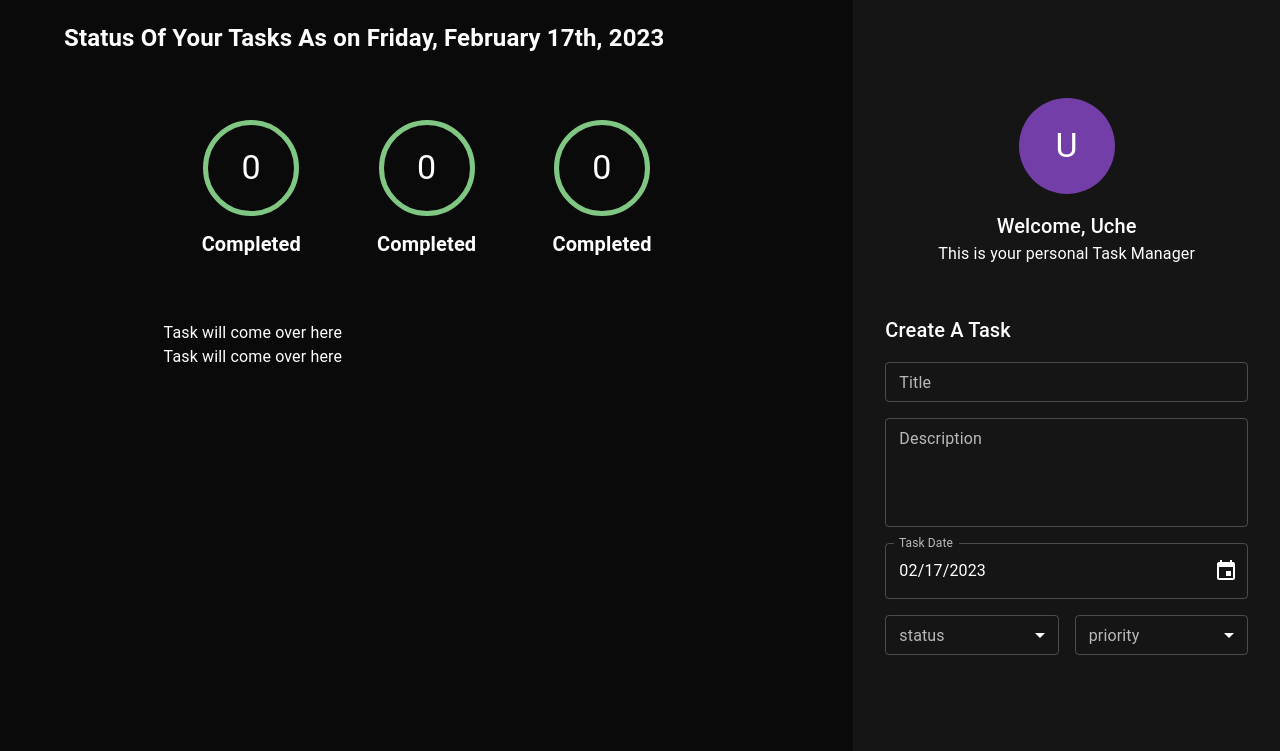
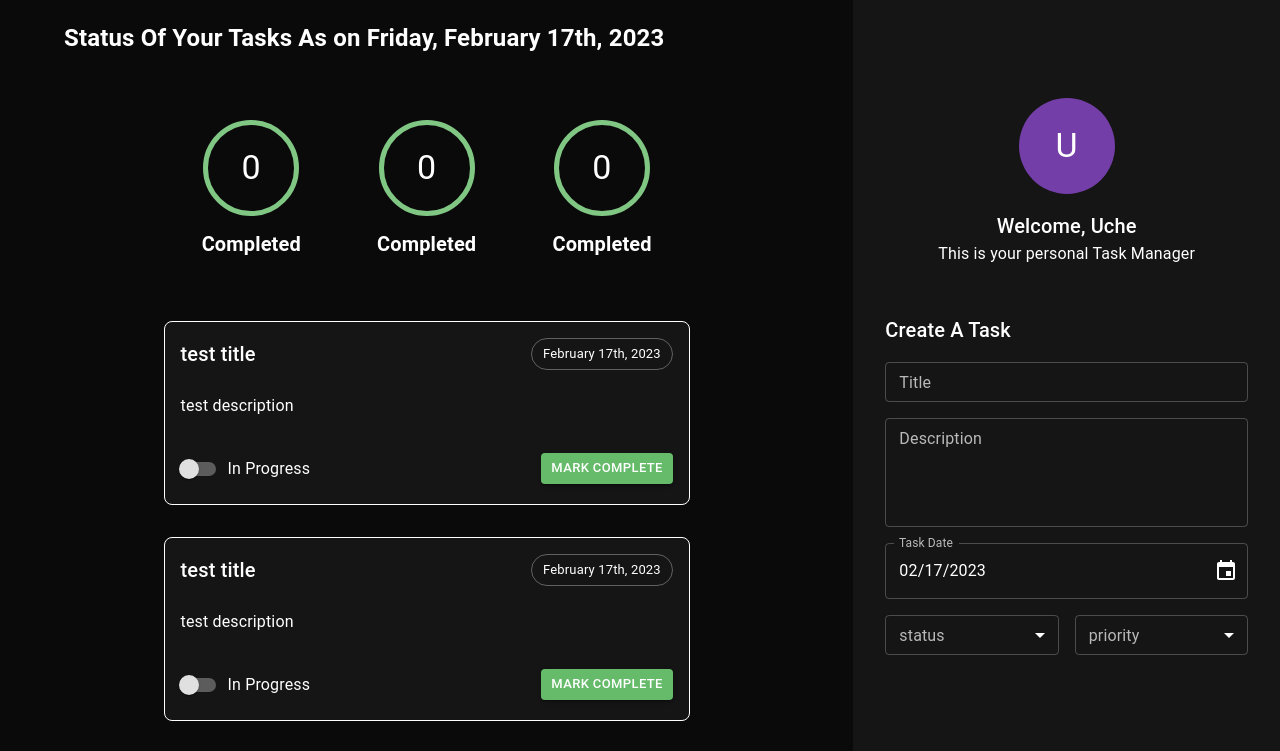
Before and after one commit to charly-com/Task-Manager, a React (Create React App) app: page / in a window 1280 px wide. Shown: the top 751 px of the page. Built offline with nearby package versions, Linux system fonts and the light colour scheme.

Commit message:
worked on the task folder where i made the component to be dynamic and splited them inton different component

```diff
--- /dev/null
+++ b/src/components/task/_taskDescription.tsx
@@ -0,0 +1,19 @@
+import React, { FC, ReactElement } from 'react';
+import { Box, Typography } from '@mui/material';
+import { ITaskDescription } from './interfaces/ITaskDescription';
+import PropTypes from 'prop-types';
+
+export const TaskDescription: FC<ITaskDescription> = (props): ReactElement => {
+    const { description = 'default description' } = props;
+    return (
+        <Box>
+            <Typography>
+                {description}
+            </Typography>
+        </Box>
+    );
+};
+
+TaskDescription.propTypes = {
+    description: PropTypes.string,
+};
--- /dev/null
+++ b/src/components/task/_taskFooter.tsx
@@ -0,0 +1,43 @@
+import React, { FC, ReactElement } from 'react';
+import { Box, Button, FormControlLabel, Switch } from '@mui/material';
+import { ITaskFooterProps } from './interfaces/ITaskFooter';
+import PropTypes from 'prop-types';
+
+export const TaskFooter: FC<ITaskFooterProps> = (props): ReactElement => {
+    const {
+        onStatusChange = (e) => console.log(e),
+        onClick = (e) => console.log(e),
+    } = props;
+    return (
+        <Box
+            display="flex"
+            justifyContent="space-between"
+            alignItems="center"
+            mt={4}
+        >
+            <FormControlLabel
+                label="In Progress"
+                control={
+                    <Switch
+                        color="warning"
+                        onChange={(e) => onStatusChange(e)}
+                    />
+                }
+            />
+            <Button
+                variant="contained"
+                color="success"
+                size="small"
+                sx={{ color: '#ffffff' }}
+                onClick={(e) => onClick(e)}
+            >
+                Mark Complete
+            </Button>
+        </Box>
+    );
+};
+
+TaskFooter.propTypes = {
+    onStatusChange: PropTypes.func,
+    onClick: PropTypes.func,
+};
--- /dev/null
+++ b/src/components/task/_taskHeader.tsx
@@ -0,0 +1,24 @@
+import React, { FC, ReactElement } from 'react';
+import { Box, Chip, Typography } from '@mui/material';
+import { ITaskHeader } from './interfaces/ITaskHeader';
+import { format } from 'date-fns';
+import PropTypes from 'prop-types';
+
+export const TaskHeader: FC<ITaskHeader> = (props): ReactElement => {
+    const { title = 'default title', date = new Date() } = props;
+    return (
+        <Box display="flex" width="100%" justifyContent="space-between" mb={3}>
+            <Box>
+                <Typography variant="h6">{title}</Typography>
+            </Box>
+            <Box>
+                <Chip variant="outlined" label={format(date, 'PPP')} />
+            </Box>
+        </Box>
+    );
+};
+
+TaskHeader.propTypes = {
+    title: PropTypes.string,
+    date: PropTypes.instanceOf(Date),
+};
--- /dev/null
+++ b/src/components/task/helpers/renderPriorityBoarder.ts
@@ -0,0 +1,14 @@
+import { Priority } from '../../createTaskForm/enums/Priority';
+
+export const renderPriorityBoarder = (priority: string): string => {
+    switch (priority) {
+        case Priority.Low:
+            return 'gray.900';
+        case Priority.Medium:
+            return 'info.light';
+        case Priority.High:
+            return 'error.light';
+        default:
+            return 'gray.900';
+    }
+}
--- /dev/null
+++ b/src/components/task/interfaces/ITask.ts
@@ -0,0 +1,10 @@
+import { ITaskDescription } from "./ITaskDescription";
+import { ITaskHeader } from "./ITaskHeader";
+import { ITaskFooterProps } from "./ITaskFooter";
+
+
+export interface ITask extends ITaskDescription, ITaskHeader, ITaskFooterProps {
+    id?: string;
+    status?: string;
+    priority?: string;
+}
--- /dev/null
+++ b/src/components/task/interfaces/ITaskDescription.ts
@@ -0,0 +1,3 @@
+export interface ITaskDescription {
+    description?: string;
+}
--- /dev/null
+++ b/src/components/task/interfaces/ITaskFooter.ts
@@ -0,0 +1,7 @@
+import React from 'react';
+
+
+export interface ITaskFooterProps {
+    onStatusChange?: (e: React.ChangeEvent<HTMLInputElement>) => void;
+    onClick?: (e: React.MouseEvent<HTMLButtonElement> | React.MouseEvent<HTMLAnchorElement>) => void;
+}
--- /dev/null
+++ b/src/components/task/interfaces/ITaskHeader.ts
@@ -0,0 +1,4 @@
+export interface ITaskHeader {
+    title?: string;
+    date?: Date;
+}
--- /dev/null
+++ b/src/components/task/task.tsx
@@ -0,0 +1,53 @@
+import React, { FC, ReactElement } from 'react';
+import { Box } from '@mui/material';
+import { TaskHeader } from './_taskHeader';
+import { TaskDescription } from './_taskDescription';
+import { TaskFooter } from './_taskFooter';
+import { ITask } from './interfaces/ITask';
+import { Status } from '../createTaskForm/enums/Status';
+import { Priority } from '../createTaskForm/enums/Priority';
+import PropTypes from 'prop-types';
+import {renderPriorityBoarder} from './helpers/renderPriorityBoarder'
+
+export const Task: FC<ITask> = (props): ReactElement => {
+    const {
+        title = 'test title',
+        date = new Date(),
+        description = 'test description',
+        status = Status.completed,
+        priority = Priority.Low,
+        onStatusChange = (e) => console.log(e),
+        onClick = (e) => console.log(e),
+    } = props;
+    return (
+        <Box
+            display="flex"
+            flexDirection="column"
+            justifyContent="flex-start"
+            width="100%"
+            mb={4}
+            p={2}
+            sx={{
+                width: '100%',
+                borderRadius: '8px',
+                border: '1px solid',
+                backgroundColor: 'background.paper',
+                borderColor: renderPriorityBoarder(priority),
+            }}
+        >
+            <TaskHeader title={title} date={date}/>
+            <TaskDescription description={description}/>
+            <TaskFooter onStatusChange={onStatusChange} onClick={onClick} />
+        </Box>
+    );
+};
+
+Task.propTypes = {
+    title: PropTypes.string,
+    date: PropTypes.instanceOf(Date),
+    description: PropTypes.string,
+    status: PropTypes.string,
+    priority: PropTypes.string,
+    onStatusChange: PropTypes.func,
+    onClick: PropTypes.func,
+};
--- a/src/components/taskArea/taskArea.tsx
+++ b/src/components/taskArea/taskArea.tsx
@@ -2,6 +2,7 @@
 import { Grid, Box } from '@mui/material';
 import { format } from 'date-fns';
 import { TaskCounter } from '../taskCounter/taskCounter';
+import { Task } from '../task/task';
 
 export const TaskArea: FC = (): ReactElement => {
     return (
@@ -31,8 +32,9 @@
                 xs={10}
                 md={8}
                 >
-                    <Box>Task will come over here</Box>
-                    <Box>Task will come over here</Box>
+                    <Task />
+                    <Task />
+                    <Task />
                 </Grid>
             </Grid>
         </Grid>
```
